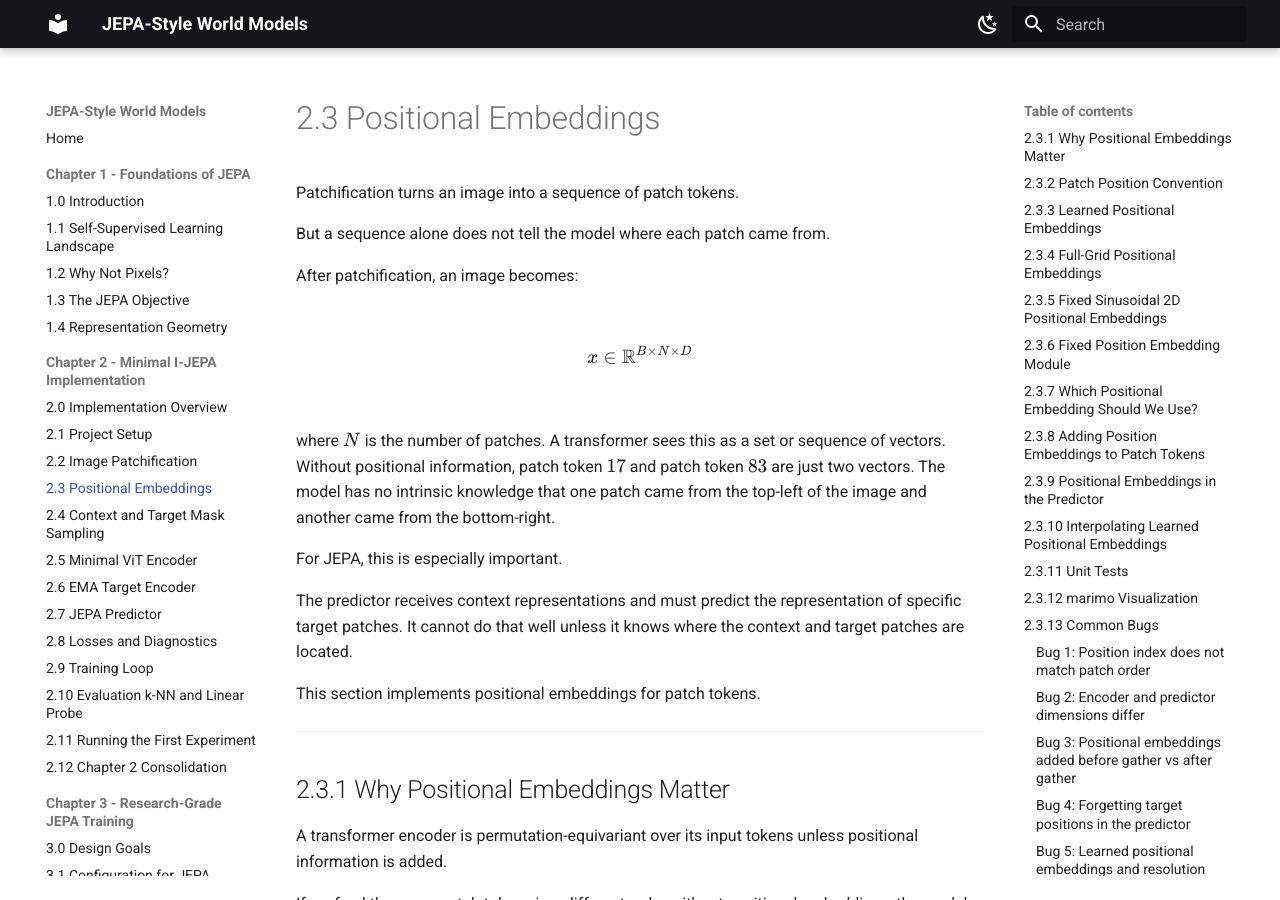
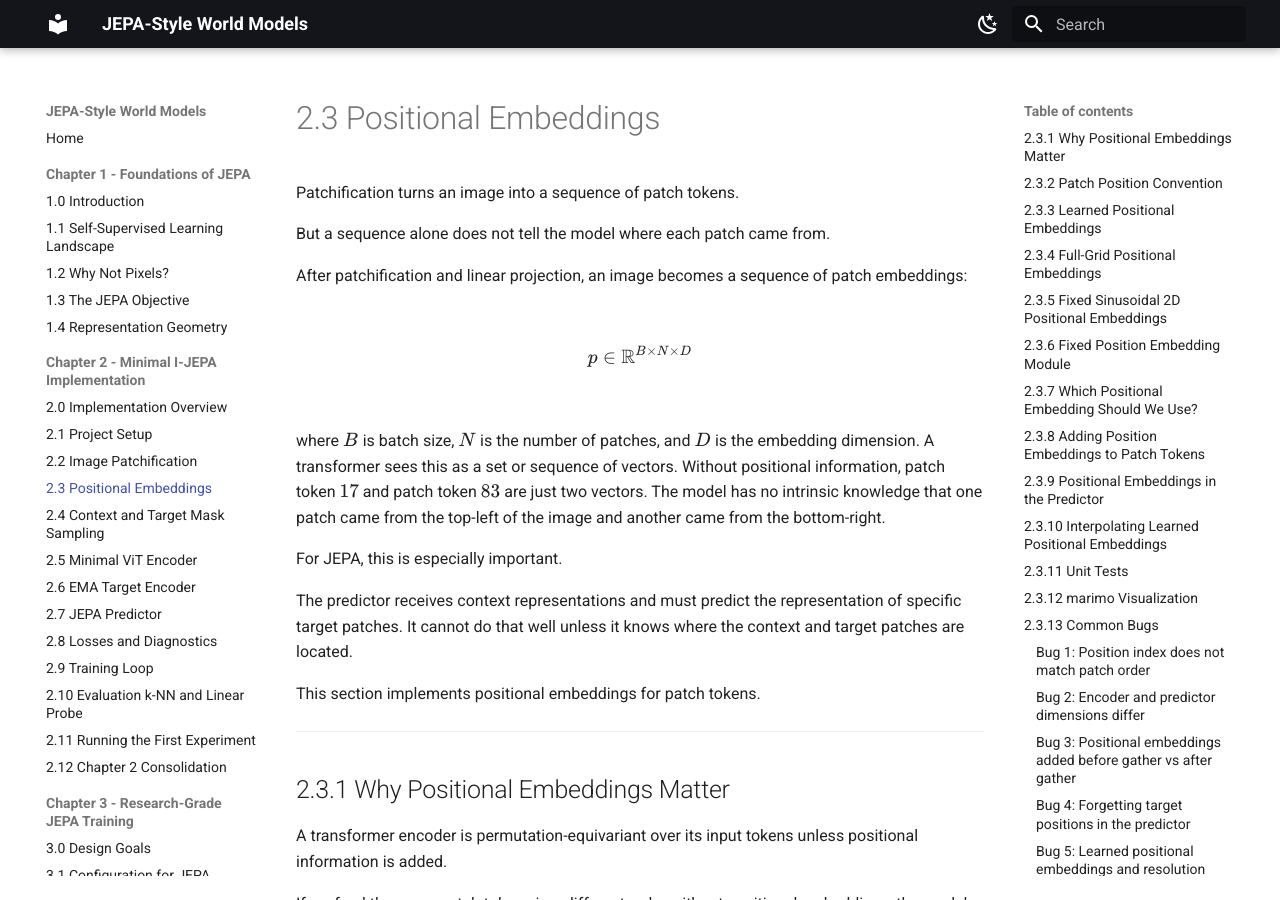
Before and after one commit to matze298/jepa-world-model-tutorial, an MkDocs documentation site: the page built from docs/chapter-02/positional-embeddings.md, in a window 1280 px wide and 900 px high. Built offline with MkDocs 1.6.1 and Material for MkDocs 9.7.7, drawn with Linux system fonts in a browser that asks for light colours.

Commit message:
docs: tighten chapter notation guidance

```diff
--- a/docs/chapter-02/positional-embeddings.md
+++ b/docs/chapter-02/positional-embeddings.md
@@ -4,13 +4,13 @@ Patchification turns an image into a sequence of patch tokens.
 
 But a sequence alone does not tell the model where each patch came from.
 
-After patchification, an image becomes:
+After patchification and linear projection, an image becomes a sequence of patch embeddings:
 
 \[
-x \in \mathbb{R}^{B \times N \times D}
+p \in \mathbb{R}^{B \times N \times D}
 \]
 
-where \(N\) is the number of patches. A transformer sees this as a set or sequence of vectors. Without positional information, patch token \(17\) and patch token \(83\) are just two vectors. The model has no intrinsic knowledge that one patch came from the top-left of the image and another came from the bottom-right.
+where \(B\) is batch size, \(N\) is the number of patches, and \(D\) is the embedding dimension. A transformer sees this as a set or sequence of vectors. Without positional information, patch token \(17\) and patch token \(83\) are just two vectors. The model has no intrinsic knowledge that one patch came from the top-left of the image and another came from the bottom-right.
 
 For JEPA, this is especially important.
 
```
Also changed, not shown: AGENTS.md (added, +3 -0 lines), docs/chapter-01/introduction.md (+5 -1 lines), docs/chapter-01/why-not-pixels.md (+1 -1 lines), docs/chapter-02/context-target-masks.md (+2 -0 lines), docs/chapter-02/losses-and-diagnostics.md (+5 -1 lines).
